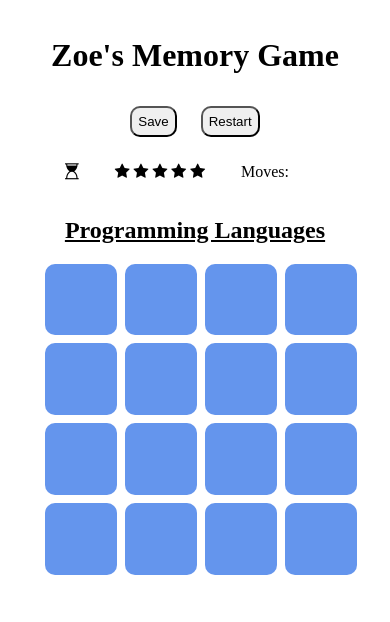
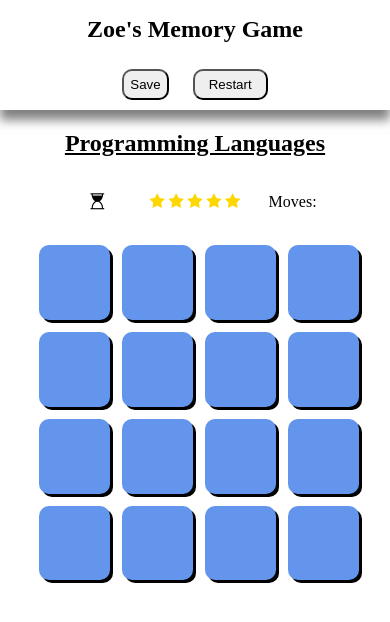
Before and after one commit to zoemrob/memory-game, a plain HTML site: page index.html in a window 390 px wide. Both pictures are taken after a click on the button "New Game". Drawn offline with Linux system fonts and the light colour scheme.

Commit message:
feat: added responsive layout

```diff
--- a/css/main.css
+++ b/css/main.css
@@ -11,6 +11,10 @@ html {
     box-sizing: inherit;
 }
 
+body {
+    margin: 0;
+}
+
 button {
     border-radius: 10px;
     cursor: pointer;
@@ -22,14 +26,23 @@ main {
     max-width: 80%;
     margin: 0 auto 0 auto;
 }
+
+.fa-star,
+.fa-star-o {
+    color: #ffd700;
+}
+
 /**
     Controls header
  */
 
 .header-dock {
-    margin: 1em 2.5% 0 2.5%;
+    margin: 0;
     display: flex;
     flex-wrap: wrap;
+    -webkit-box-shadow: 0px 10px 10px rgba(0, 0, 0, 0.5);
+    -moz-box-shadow: 0px 10px 10px rgba(0, 0, 0, 0.5);
+    box-shadow: 0px 10px 10px rgba(0, 0, 0, 0.5);
 }
 
 .controls,
@@ -42,7 +55,12 @@ main {
 }
 
 .game-title {
-    width: 100%;
+    width: 70%;
+    text-align: left;
+}
+
+.start-btn {
+    width: 75px;
 }
 
 /**
@@ -51,6 +69,10 @@ main {
 
 .stats-dock {
     text-align: center;
+}
+
+.stats-dock {
+    margin-top: 0;
 }
 
 .stats-item {
@@ -69,12 +91,23 @@ main {
     margin: 0 auto;
 }
 
+.card-container:nth-child(4),
+.card-container:nth-child(8),
+.card-container:nth-child(12),
+.card-container:nth-child(16) {
+    margin-right: 8px;
+}
+
 .card {
     background-color: #6495ed;
     text-align: inherit;
     padding-bottom: 100%;
     border-radius: 10px;
     position: relative;
+    -webkit-box-shadow: 3px 3px 0 #000;
+    -moz-box-shadow: 3px 3px 0 #000;
+    box-shadow: 3px 3px 0 #000;
+    margin: 0 4px 4px 0;
 }
 
 .card h3 {
@@ -128,7 +161,7 @@ main {
     padding: 20px;
     border-radius: 10px;
     border: 2px solid #000;
-    width: 45%;
+    width: 90%;
     text-align: center;
     background-color: #22ef0b;
     margin: 0 auto;
--- /dev/null
+++ b/css/responsive.css
@@ -0,0 +1,58 @@
+@media screen and (min-width: 700px) {
+    .win-modal {
+        width: 70%;
+    }
+}
+
+@media screen and (max-width: 700px) {
+    .game-title {
+        padding-left: 30px;
+        max-width: 50%;
+        font-size: 1.5em;
+    }
+
+    .control-item:nth-child(3) {
+        padding-right: 30px;
+    }
+
+    /*.card-set-name {*/
+        /*margin: 0;*/
+    /*}*/
+}
+
+@media screen and (max-width: 650px) {
+    .star-avg .fa {
+        display: none;
+    }
+}
+
+@media screen and (max-width: 530px){
+    .game-title {
+        max-width: 100%;
+        width: 100%;
+        text-align: center;
+        padding: 0;
+    }
+
+    .control-item:nth-child(3) {
+        padding: 0;
+    }
+
+    .timer,
+    .stars,
+    .move-counter {
+        width: 30%;
+        margin: 0 auto;
+    }
+
+    .star-avg p {
+        margin-top: 0;
+    }
+}
+
+@media screen and (max-width: 380px) {
+    .fa-star,
+    .fa-star-o {
+        font-size: 0.8em;
+    }
+}
--- a/index.html
+++ b/index.html
@@ -6,6 +6,7 @@
     <meta name="viewport" content="width=device-width, initial-scale=1.0">
     <link href="//maxcdn.bootstrapcdn.com/font-awesome/4.7.0/css/font-awesome.min.css" rel="stylesheet">
     <link href="css/main.css" rel="stylesheet" type="text/css">
+    <link href="css/responsive.css" rel="stylesheet" type="text/css">
 </head>
     <body>
         <header class="header-dock">
@@ -18,6 +19,9 @@
                     <button class="start-btn" type="button" id="js-start-restart-btn">New Game</button>
                 </div>
             </div>
+        </header>
+        <main>
+            <h2 class="card-set-name" id="js-card-set-name"></h2>
             <div class="stats-dock">
                 <div class="timer stats-item" id="js-timer-div">
                     <i class="fa fa-hourglass-start"></i><span id="js-timer"></span>
@@ -39,10 +43,7 @@
                     <!--To be added, checks localStorage for star history, averages stars-->
                 </div>
             </div>
-        </header>
-        <main>
-            <h2 class="card-set-name" id="js-card-set-name"></h2>
-            <div class="card-container" id="js-card-container">
+            <div class="card-container hidden" id="js-card-container">
                 <!--Hidden by default, when start is clicked, make visible-->
             </div>
         </main>
--- a/js/Board.js
+++ b/js/Board.js
@@ -141,6 +141,10 @@ Board.prototype.makeBoardElements = function () {
 
 Board.prototype.resetBoard = function () {
     this.boardInfo = [];
+    if (this.turnCounter > 0) {
+        this.resetTurns();
+    }
+
 };
 
 Board.prototype.createCard = function (cardName, cardId, matched = false) {
@@ -216,6 +220,15 @@ Board.prototype.addTurn = function () {
     this.checkScore();
 };
 
+Board.prototype.resetTurns = function () {
+    this.turnCounter = 0;
+    this.starCounter = 5;
+    const moveCounter = document.getElementById('js-moves'),
+        starCounter = document.getElementById('js-stars');
+    moveCounter.innerText = '';
+
+};
+
 Board.prototype.checkScore = function () {
     const stars = document.getElementById('js-stars');
     switch (this.turnCounter) {
@@ -284,7 +297,9 @@ Board.prototype.incorrectGuess = function (that) {
 
 Board.prototype.toggleOpen = function (element) {
     const open = document.getElementById(element);
-    open.classList.toggle('open');
+    if (open) {
+        open.classList.toggle('open');
+    }
 };
 
 Board.prototype.updateBoard = function(card) {
--- a/js/game.js
+++ b/js/game.js
@@ -35,6 +35,7 @@ function load () {
         cardSetName = document.getElementById('js-card-set-name'),
         winModal = document.getElementById('js-win-modal'),
         modalNewGameButton = document.getElementById('js-modal-start'),
+        starCounter = document.getElementById('js-stars'),
         board = new Board();
     let boardSet = false;
 
@@ -99,9 +100,14 @@ function load () {
         sharedSetup(board.setNewBoardInfo());
         saveLoadButton.removeEventListener('click', loadPrevGame);
         saveLoadButton.addEventListener('click', saveGame);
+        cardContainer.addEventListener('click', clickHandler);
+        starCounter.innerHTML = starMap['5'];
     }
 
     function sharedSetup(boardInfo) {
+        if (cardContainer.classList.contains('hidden')) {
+            cardContainer.classList.remove('hidden');
+        }
         currentBoard = boardInfo;
         startRestartButton.innerText = 'Restart';
         saveLoadButton.innerText = 'Save';
@@ -129,11 +135,12 @@ function load () {
                 total += win.stars;
             });
             let avg = total/winHistory.length;
-            avgStars.innerHTML = "Average Stars: " + starMap[Math.round(avg).toString()] + " (" + avg.toString() + ")";
+            avgStars.innerHTML = "Average Stars: " + starMap[Math.round(avg).toString()] + " (" + avg.toString().slice(0, 3) + ")";
         }
     }
 
     function saveGame() {
+        cardContainer.classList.add('hidden');
         const gameState = board.saveGameState();
         localStorage.setItem('lastGame', JSON.stringify(gameState));
         saveLoadButton.innerText = 'Load';
```
